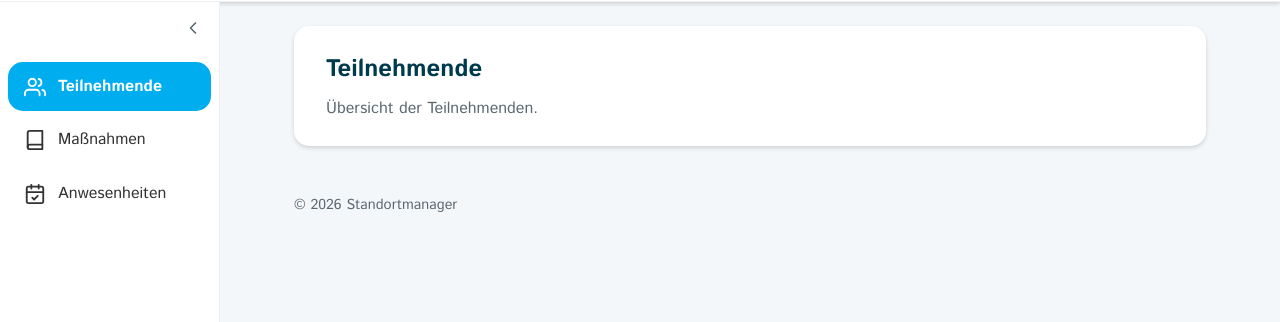
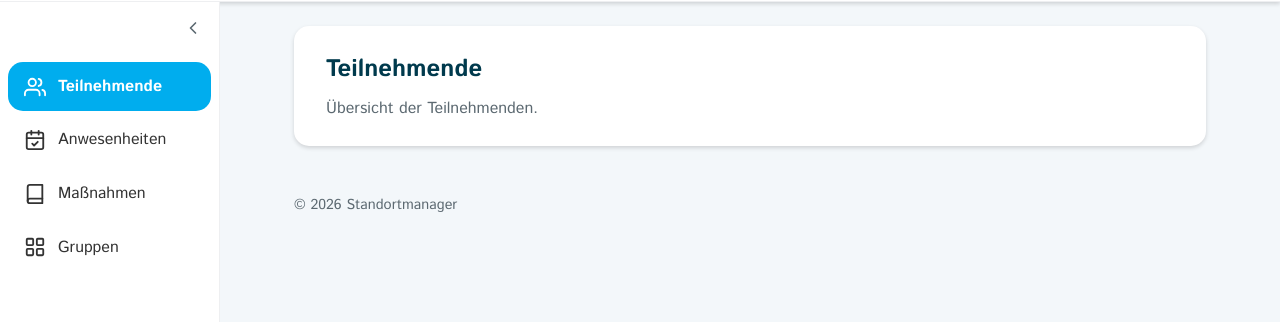
Before and after one commit to CodeWithAndreas/FirstClaudeTest, a plain HTML site: page index.html in a window 1280 px wide. Shown: the part 92-414 px from the top of the page. Drawn offline with Linux system fonts and the light colour scheme.

Commit message:
Menuepunkt Gruppen ergaenzen und Anwesenheiten an Position 2 verschieben

```diff
--- a/index.html
+++ b/index.html
@@ -49,17 +49,6 @@
             </a>
           </li>
           <li>
-            <a href="#massnahmen" class="sidebar-link" data-page="massnahmen">
-              <span class="icon" aria-hidden="true">
-                <svg viewBox="0 0 24 24" fill="none" stroke="currentColor" stroke-width="2" stroke-linecap="round" stroke-linejoin="round">
-                  <path d="M4 19.5A2.5 2.5 0 0 1 6.5 17H20"></path>
-                  <path d="M6.5 2H20v20H6.5A2.5 2.5 0 0 1 4 19.5v-15A2.5 2.5 0 0 1 6.5 2z"></path>
-                </svg>
-              </span>
-              <span class="label">Maßnahmen</span>
-            </a>
-          </li>
-          <li>
             <a href="#anwesenheiten" class="sidebar-link" data-page="anwesenheiten">
               <span class="icon" aria-hidden="true">
                 <svg viewBox="0 0 24 24" fill="none" stroke="currentColor" stroke-width="2" stroke-linecap="round" stroke-linejoin="round">
@@ -73,6 +62,30 @@
               <span class="label">Anwesenheiten</span>
             </a>
           </li>
+          <li>
+            <a href="#massnahmen" class="sidebar-link" data-page="massnahmen">
+              <span class="icon" aria-hidden="true">
+                <svg viewBox="0 0 24 24" fill="none" stroke="currentColor" stroke-width="2" stroke-linecap="round" stroke-linejoin="round">
+                  <path d="M4 19.5A2.5 2.5 0 0 1 6.5 17H20"></path>
+                  <path d="M6.5 2H20v20H6.5A2.5 2.5 0 0 1 4 19.5v-15A2.5 2.5 0 0 1 6.5 2z"></path>
+                </svg>
+              </span>
+              <span class="label">Maßnahmen</span>
+            </a>
+          </li>
+          <li>
+            <a href="#gruppen" class="sidebar-link" data-page="gruppen">
+              <span class="icon" aria-hidden="true">
+                <svg viewBox="0 0 24 24" fill="none" stroke="currentColor" stroke-width="2" stroke-linecap="round" stroke-linejoin="round">
+                  <rect x="3" y="3" width="7" height="7" rx="1"></rect>
+                  <rect x="14" y="3" width="7" height="7" rx="1"></rect>
+                  <rect x="14" y="14" width="7" height="7" rx="1"></rect>
+                  <rect x="3" y="14" width="7" height="7" rx="1"></rect>
+                </svg>
+              </span>
+              <span class="label">Gruppen</span>
+            </a>
+          </li>
         </ul>
       </nav>
     </aside>
@@ -84,14 +97,19 @@
           <p>Übersicht der Teilnehmenden.</p>
         </section>
 
+        <section id="page-anwesenheiten" class="page">
+          <h2>Anwesenheiten</h2>
+          <p>Übersicht der Anwesenheiten.</p>
+        </section>
+
         <section id="page-massnahmen" class="page">
           <h2>Maßnahmen</h2>
           <p>Übersicht der Maßnahmen.</p>
         </section>
 
-        <section id="page-anwesenheiten" class="page">
-          <h2>Anwesenheiten</h2>
-          <p>Übersicht der Anwesenheiten.</p>
+        <section id="page-gruppen" class="page">
+          <h2>Gruppen</h2>
+          <p>Übersicht der Gruppen.</p>
         </section>
       </main>
 
--- a/js/main.js
+++ b/js/main.js
@@ -9,8 +9,9 @@ const defaultPage = "teilnehmende";
 
 const pageLabels = {
   teilnehmende: "Teilnehmende",
+  anwesenheiten: "Anwesenheiten",
   massnahmen: "Maßnahmen",
-  anwesenheiten: "Anwesenheiten",
+  gruppen: "Gruppen",
 };
 
 sidebarToggle.addEventListener("click", () => {
```
